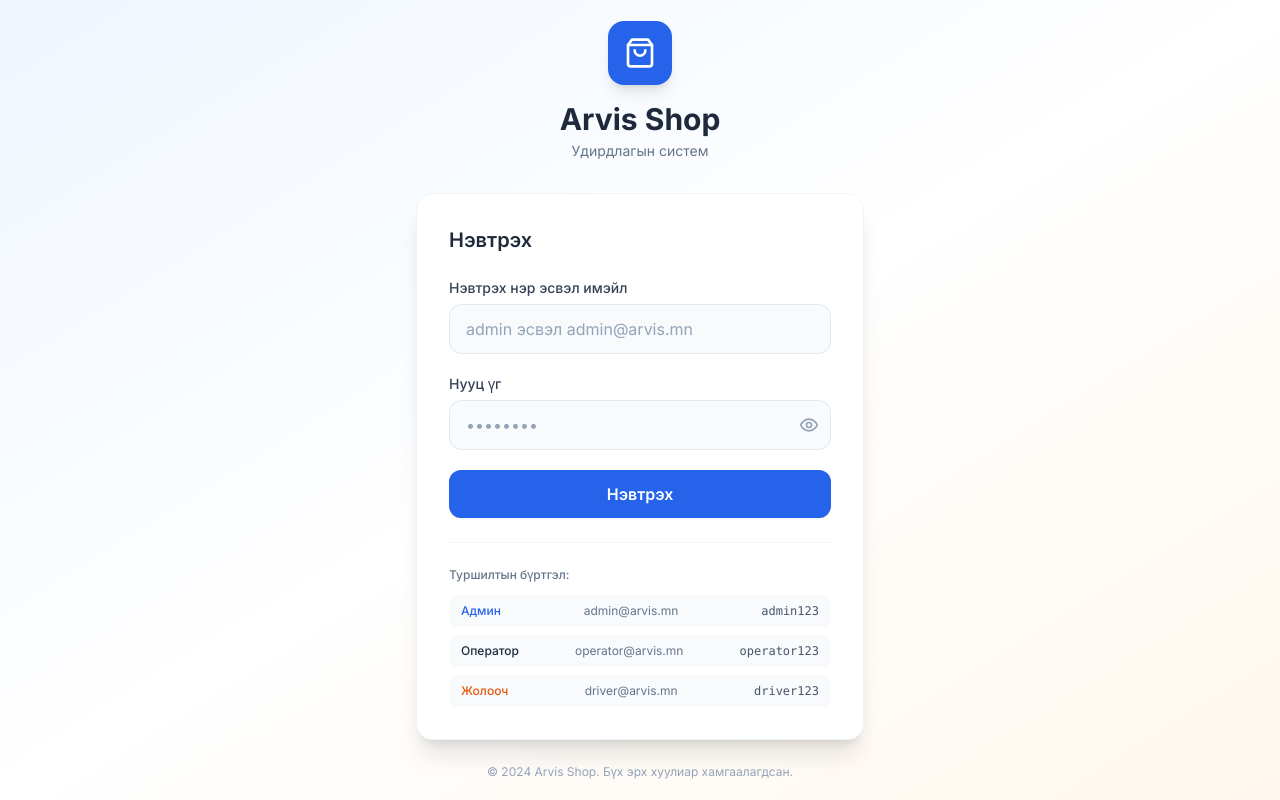
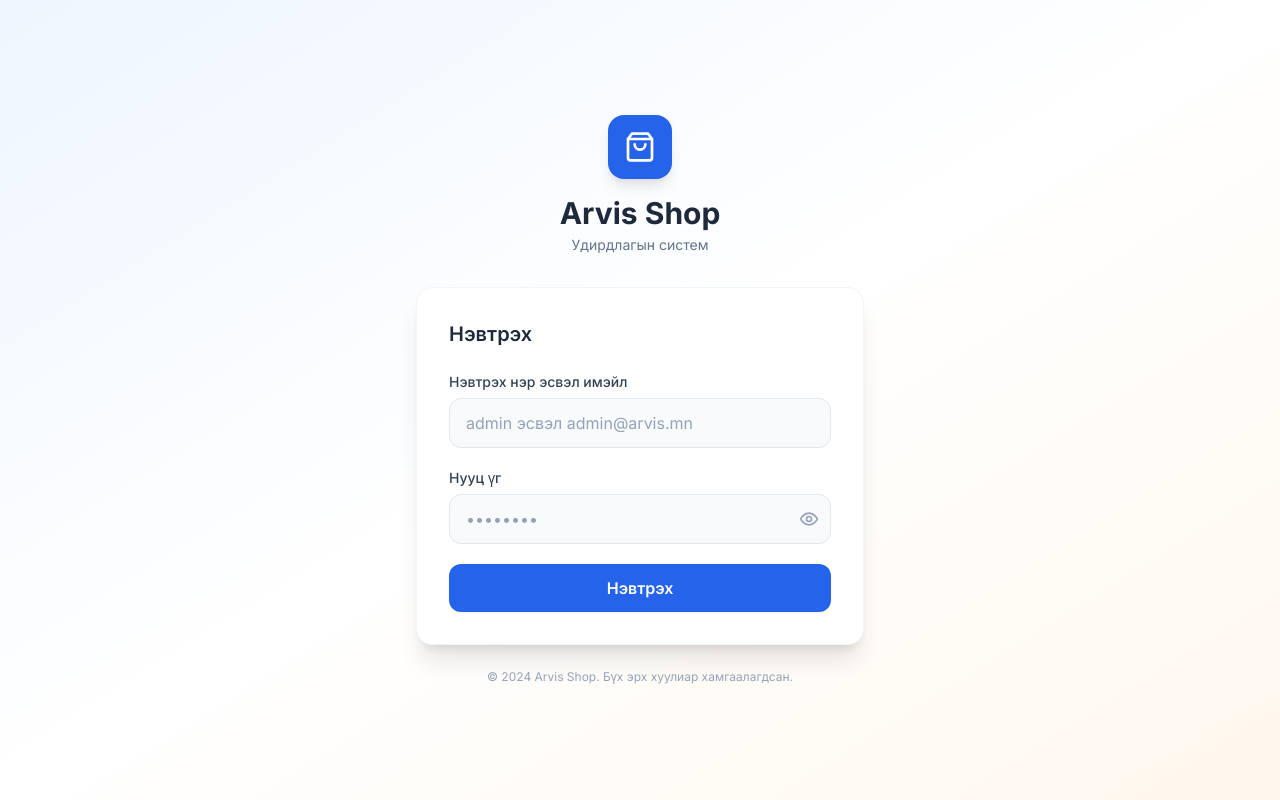
Before and after one commit to Tamir36/Arvis, a Next.js app: page /login in a window 1280 px wide. Built offline with nearby package versions, Linux system fonts and the light colour scheme.

Commit message:
Remove demo accounts section from login page

```diff
--- a/app/(auth)/login/page.tsx
+++ b/app/(auth)/login/page.tsx
@@ -140,26 +140,6 @@ export default function LoginPage() {
           </button>
         </form>
 
-        {/* Demo accounts */}
-        <div className="mt-6 pt-6 border-t border-slate-100">
-          <p className="text-xs font-medium text-slate-500 mb-3">Туршилтын бүртгэл:</p>
-          <div className="space-y-2">
-            {[
-              { role: "Админ", email: "admin@arvis.mn", pw: "admin123", color: "blue" },
-              { role: "Оператор", email: "operator@arvis.mn", pw: "operator123", color: "indigo" },
-              { role: "Жолооч", email: "driver@arvis.mn", pw: "driver123", color: "orange" },
-            ].map((acc) => (
-              <div
-                key={acc.email}
-                className="flex items-center justify-between bg-slate-50 rounded-lg px-3 py-2 text-xs"
-              >
-                <span className={`font-medium text-${acc.color}-600`}>{acc.role}</span>
-                <span className="text-slate-500">{acc.email}</span>
-                <span className="font-mono text-slate-600">{acc.pw}</span>
-              </div>
-            ))}
-          </div>
-        </div>
       </div>
 
       {/* Footer */}
```
